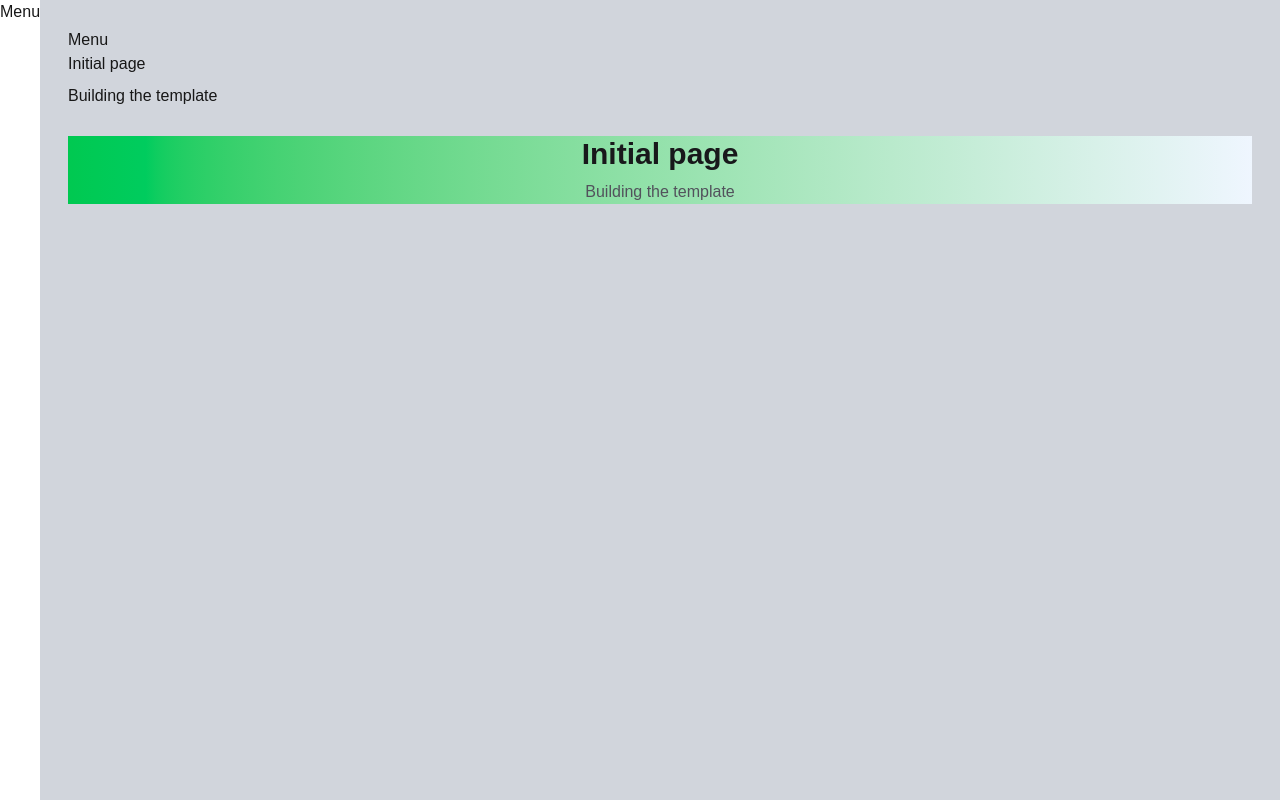
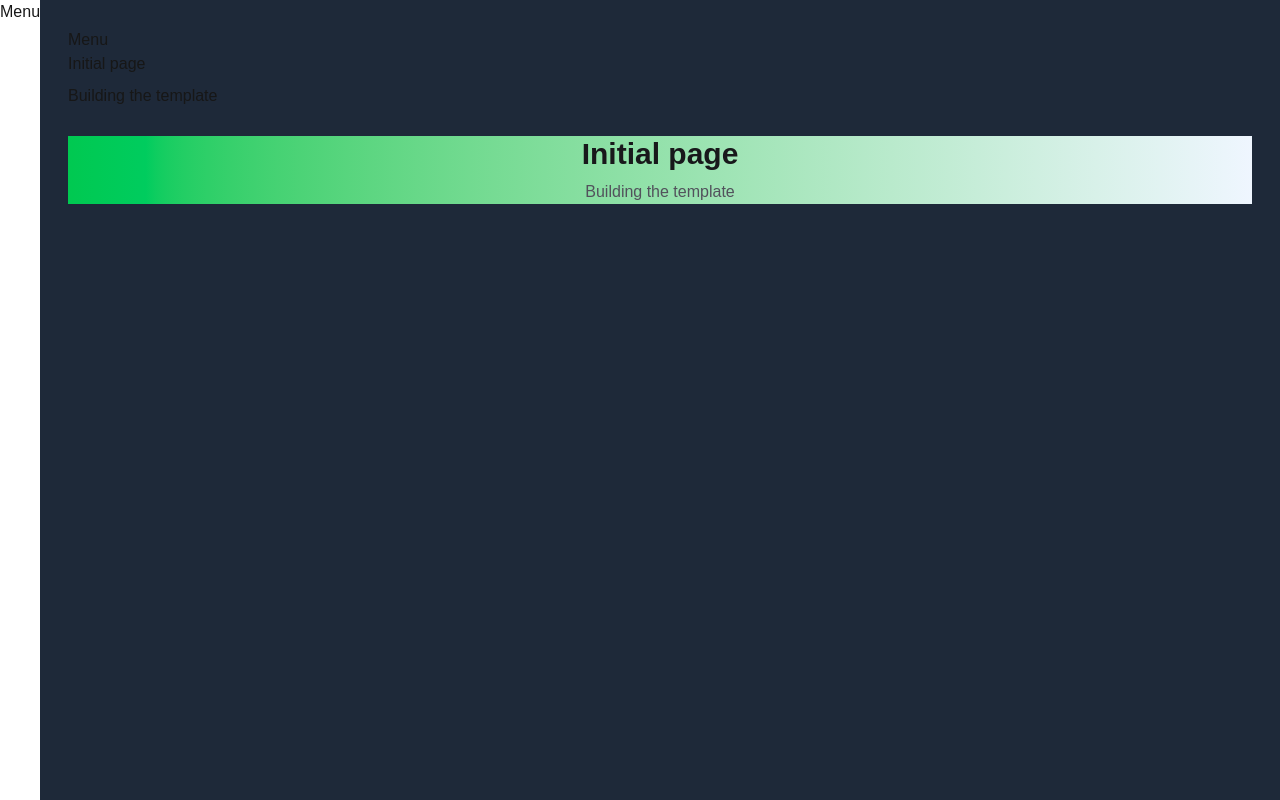
Before and after one commit to FelipeEnne/admin-template-next, a Next.js app: page / in a window 1280 px wide. Built offline with nearby package versions, Linux system fonts and the light colour scheme; a web font is replaced by a local one.

Commit message:
color layout

```diff
--- a/src/components/template/Layout.tsx
+++ b/src/components/template/Layout.tsx
@@ -10,9 +10,9 @@
 
 export default function Layout({ title, subtitle, children }: LayoutProps) {
   return (
-    <div className={`flex h-screen w-screen`}>
+    <div className={`dark flex h-screen w-screen`}>
       <SideMenu />
-      <div className={`flex flex-col p-7 w-full bg-gray-300 `}>
+      <div className={`flex flex-col p-7 w-full bg-gray-300 dark:bg-gray-800 `}>
         <Header title={title} subtitle={subtitle} />
         <Content>{children}</Content>
       </div>
--- a/src/styles/globals.css
+++ b/src/styles/globals.css
@@ -1,5 +1,7 @@
 @import url("https://fonts.googleapis.com/css2?family=Elms+Sans:ital,wght@0,100..900;1,100..900&display=swap");
 @import "tailwindcss";
+
+@custom-variant dark (&:where(.dark, .dark *));
 
 :root {
   --background: #ffffff;
```
